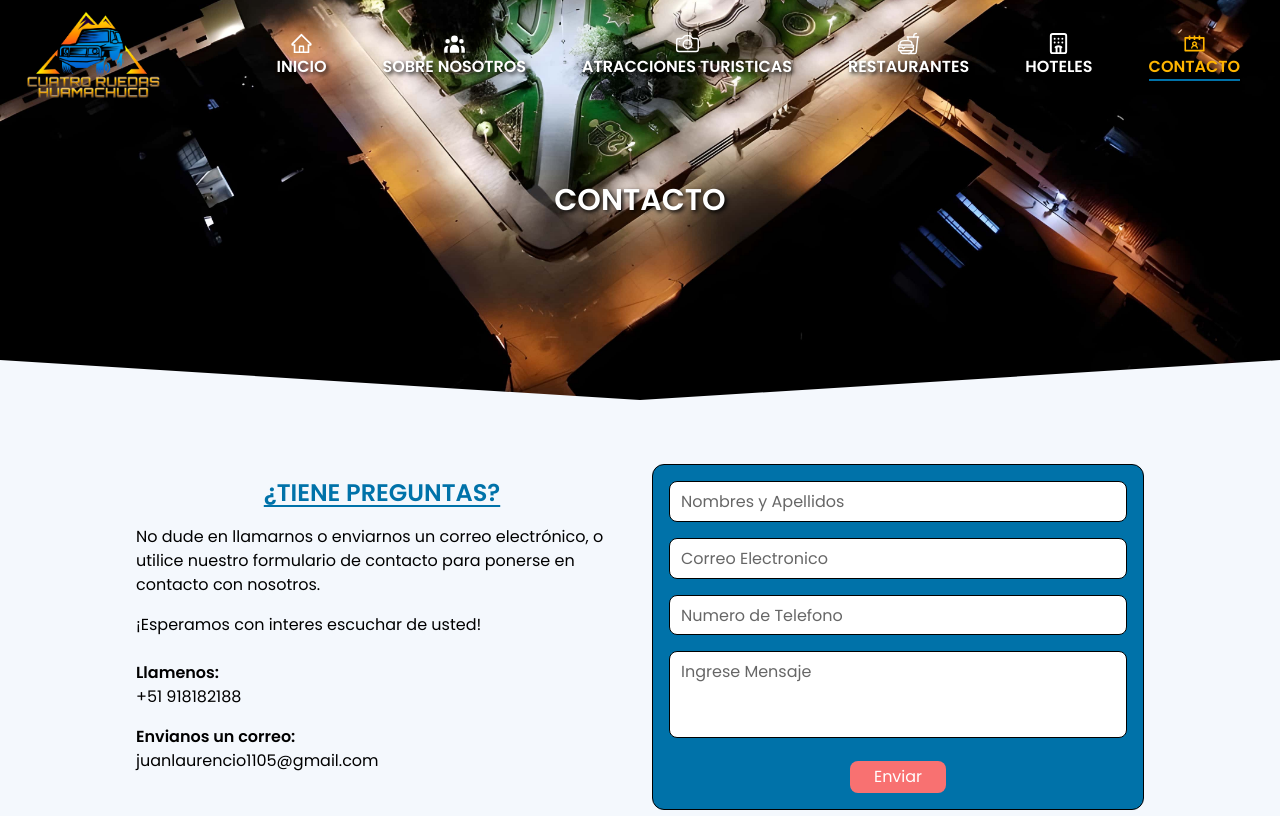
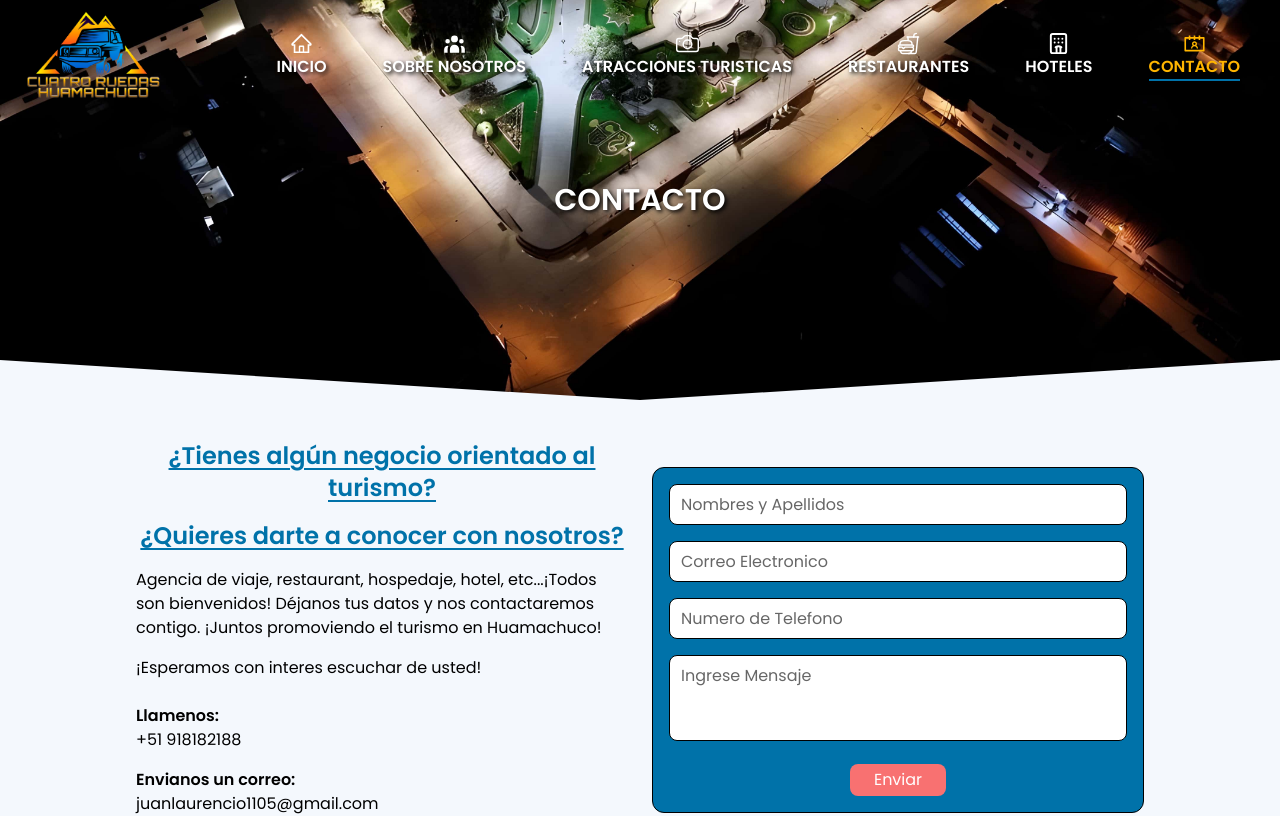
Before and after one commit to JuanLaurencio1105/huamachuco, a React (Vite) app: page /contacto in a window 1280 px wide. Shown: the top 816 px of the page. Built offline with nearby package versions, Linux system fonts and the light colour scheme.

Commit message:
change info contact

```diff
--- a/src/pages/Contact.jsx
+++ b/src/pages/Contact.jsx
@@ -60,9 +60,10 @@ const Contact = () => {
           <div className='mt-10 md:flex justify-center items-center gap-6'>
             <section className='w-full scrollLeft'>
               <div className='flex flex-col gap-4'>
-                <h2>¿TIENE PREGUNTAS?</h2>
-                <p>No dude en llamarnos o enviarnos un correo electrónico,
-                  o utilice nuestro formulario de contacto para ponerse en contacto con nosotros.</p>
+                <h2>¿Tienes algún negocio orientado al turismo?</h2>
+                <h2>¿Quieres darte a conocer con nosotros? </h2>
+                <p>Agencia de viaje, restaurant, hospedaje, hotel, etc...¡Todos son bienvenidos!
+                  Déjanos tus datos y nos contactaremos contigo. ¡Juntos promoviendo el turismo en Huamachuco!</p>
                 <span>¡Esperamos con interes escuchar de usted!</span>
               </div>
               <div className='mt-6 flex flex-col gap-4'>
@@ -113,8 +114,8 @@ const Contact = () => {
                 </div>
                 <div className='mt-4 flex justify-center'>
                   <Button
-                  type='submit'
-                  text='Enviar'
+                    type='submit'
+                    text='Enviar'
                   />
                 </div>
                 {formSubmitted && (
```
